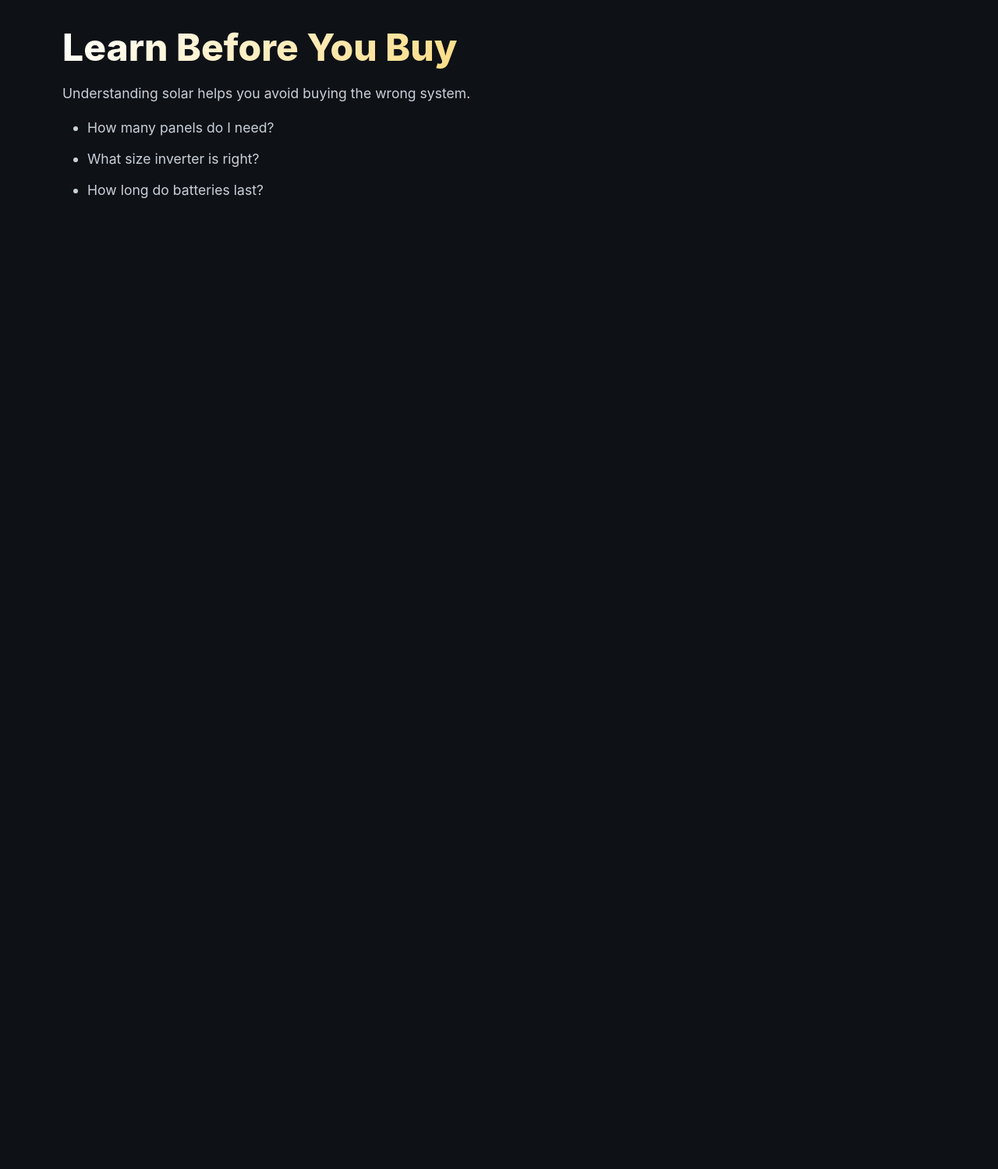
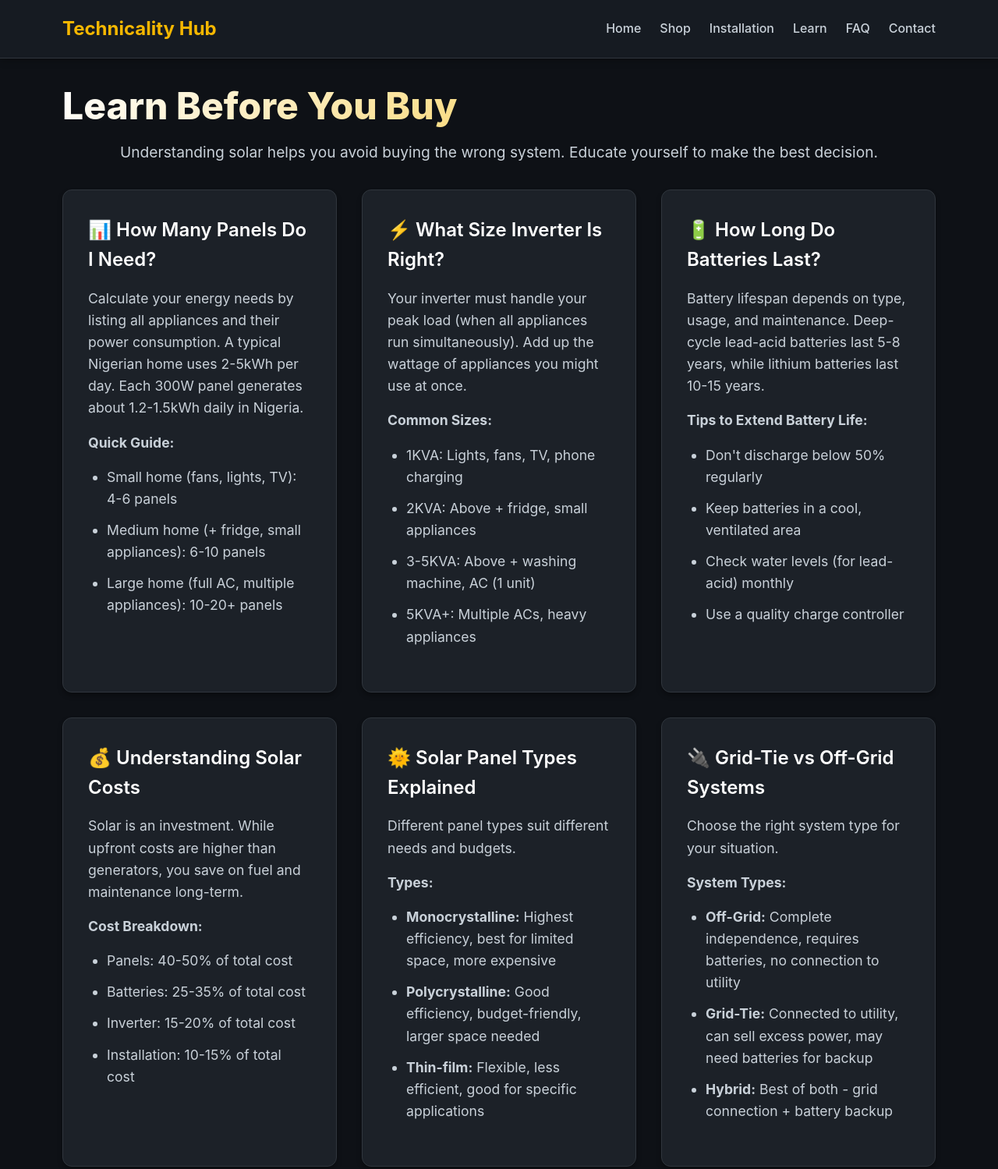
Before and after one commit to danekweaga/Technicality-hub, a plain HTML site: page learn.html in a window 1280 px wide. Shown: the top 1499 px of the page at 78% size. Before the commit the page ends 800 px from the top, so only its background shows below. Drawn offline with Linux system fonts and the light colour scheme.

Commit message:
Revamp learn.html with new layout and content
Added navigation, main content sections, and placeholders for interactive tools and articles.

```diff
--- a/learn.html
+++ b/learn.html
@@ -1,23 +1,131 @@
 <!DOCTYPE html>
-<html>
+<html lang="en">
 <head>
+  <meta charset="UTF-8" />
+  <meta name="viewport" content="width=device-width, initial-scale=1.0" />
   <title>Learn Solar | Technicality Hub</title>
   <link rel="stylesheet" href="css/styles.css">
 </head>
 <body>
 
-<section class="container">
-  <h1>Learn Before You Buy</h1>
-  <p>
-    Understanding solar helps you avoid buying the wrong system.
-  </p>
+<nav>
+  <div class="container">
+    <strong>Technicality Hub</strong>
+    <div>
+      <a href="index.html">Home</a>
+      <a href="shop.html">Shop</a>
+      <a href="services.html">Installation</a>
+      <a href="learn.html">Learn</a>
+      <a href="faq.html">FAQ</a>
+      <a href="contact.html">Contact</a>
+    </div>
+  </div>
+</nav>
 
-  <ul>
-    <li>How many panels do I need?</li>
-    <li>What size inverter is right?</li>
-    <li>How long do batteries last?</li>
-  </ul>
-</section>
+<main>
+  <section class="container">
+    <h1>Learn Before You Buy</h1>
+    <p style="font-size: 1.2rem; margin-bottom: 2rem; text-align: center;">
+      Understanding solar helps you avoid buying the wrong system. Educate yourself to make the best decision.
+    </p>
+
+    <div class="card-grid">
+      <div class="card">
+        <h3>📊 How Many Panels Do I Need?</h3>
+        <p>Calculate your energy needs by listing all appliances and their power consumption. A typical Nigerian home uses 2-5kWh per day. Each 300W panel generates about 1.2-1.5kWh daily in Nigeria.</p>
+        <p style="margin-top: 1rem;"><strong>Quick Guide:</strong></p>
+        <ul style="margin-top: 0.5rem; margin-left: 1.5rem;">
+          <li>Small home (fans, lights, TV): 4-6 panels</li>
+          <li>Medium home (+ fridge, small appliances): 6-10 panels</li>
+          <li>Large home (full AC, multiple appliances): 10-20+ panels</li>
+        </ul>
+      </div>
+
+      <div class="card">
+        <h3>⚡ What Size Inverter Is Right?</h3>
+        <p>Your inverter must handle your peak load (when all appliances run simultaneously). Add up the wattage of appliances you might use at once.</p>
+        <p style="margin-top: 1rem;"><strong>Common Sizes:</strong></p>
+        <ul style="margin-top: 0.5rem; margin-left: 1.5rem;">
+          <li>1KVA: Lights, fans, TV, phone charging</li>
+          <li>2KVA: Above + fridge, small appliances</li>
+          <li>3-5KVA: Above + washing machine, AC (1 unit)</li>
+          <li>5KVA+: Multiple ACs, heavy appliances</li>
+        </ul>
+      </div>
+
+      <div class="card">
+        <h3>🔋 How Long Do Batteries Last?</h3>
+        <p>Battery lifespan depends on type, usage, and maintenance. Deep-cycle lead-acid batteries last 5-8 years, while lithium batteries last 10-15 years.</p>
+        <p style="margin-top: 1rem;"><strong>Tips to Extend Battery Life:</strong></p>
+        <ul style="margin-top: 0.5rem; margin-left: 1.5rem;">
+          <li>Don't discharge below 50% regularly</li>
+          <li>Keep batteries in a cool, ventilated area</li>
+          <li>Check water levels (for lead-acid) monthly</li>
+          <li>Use a quality charge controller</li>
+        </ul>
+      </div>
+
+      <div class="card">
+        <h3>💰 Understanding Solar Costs</h3>
+        <p>Solar is an investment. While upfront costs are higher than generators, you save on fuel and maintenance long-term.</p>
+        <p style="margin-top: 1rem;"><strong>Cost Breakdown:</strong></p>
+        <ul style="margin-top: 0.5rem; margin-left: 1.5rem;">
+          <li>Panels: 40-50% of total cost</li>
+          <li>Batteries: 25-35% of total cost</li>
+          <li>Inverter: 15-20% of total cost</li>
+          <li>Installation: 10-15% of total cost</li>
+        </ul>
+      </div>
+
+      <div class="card">
+        <h3>🌞 Solar Panel Types Explained</h3>
+        <p>Different panel types suit different needs and budgets.</p>
+        <p style="margin-top: 1rem;"><strong>Types:</strong></p>
+        <ul style="margin-top: 0.5rem; margin-left: 1.5rem;">
+          <li><strong>Monocrystalline:</strong> Highest efficiency, best for limited space, more expensive</li>
+          <li><strong>Polycrystalline:</strong> Good efficiency, budget-friendly, larger space needed</li>
+          <li><strong>Thin-film:</strong> Flexible, less efficient, good for specific applications</li>
+        </ul>
+      </div>
+
+      <div class="card">
+        <h3>🔌 Grid-Tie vs Off-Grid Systems</h3>
+        <p>Choose the right system type for your situation.</p>
+        <p style="margin-top: 1rem;"><strong>System Types:</strong></p>
+        <ul style="margin-top: 0.5rem; margin-left: 1.5rem;">
+          <li><strong>Off-Grid:</strong> Complete independence, requires batteries, no connection to utility</li>
+          <li><strong>Grid-Tie:</strong> Connected to utility, can sell excess power, may need batteries for backup</li>
+          <li><strong>Hybrid:</strong> Best of both - grid connection + battery backup</li>
+        </ul>
+      </div>
+    </div>
+
+    <div class="content-placeholder" style="margin-top: 4rem;">
+      <h3>Solar Calculator Tool</h3>
+      <p>Add an interactive calculator where customers can input their energy needs and get system size recommendations</p>
+    </div>
+
+    <div class="content-placeholder">
+      <h3>Video Tutorials</h3>
+      <p>Add embedded videos explaining solar basics, installation processes, and maintenance tips</p>
+    </div>
+
+    <div class="content-placeholder">
+      <h3>Blog/Articles Section</h3>
+      <p>Create a blog with articles about solar news, tips, case studies, and industry updates</p>
+    </div>
+
+    <div style="text-align: center; margin-top: 3rem;">
+      <a class="btn" href="contact.html">Get Personalized Advice</a>
+    </div>
+  </section>
+</main>
+
+<footer>
+  <div class="container">
+    <p>© 2026 Technicality Hub Ng Ventures. All rights reserved.</p>
+  </div>
+</footer>
 
 </body>
 </html>
```
